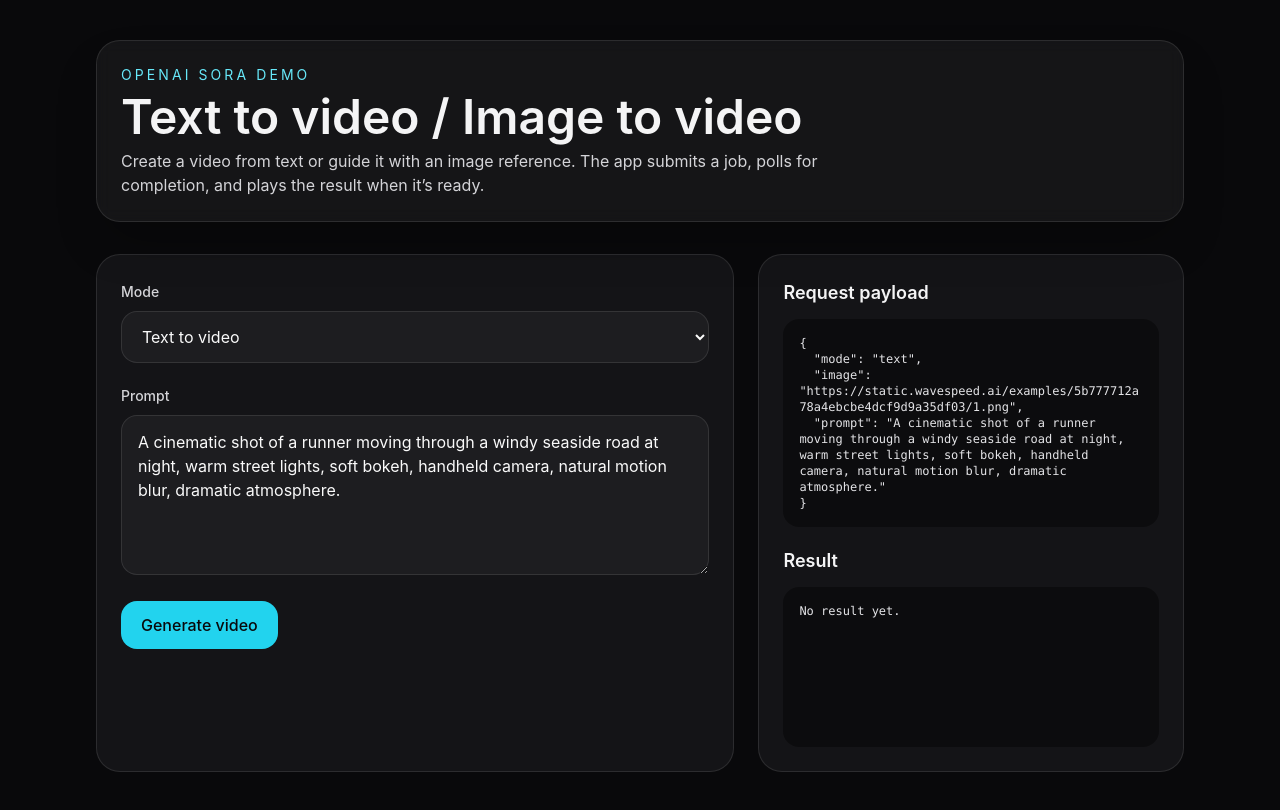
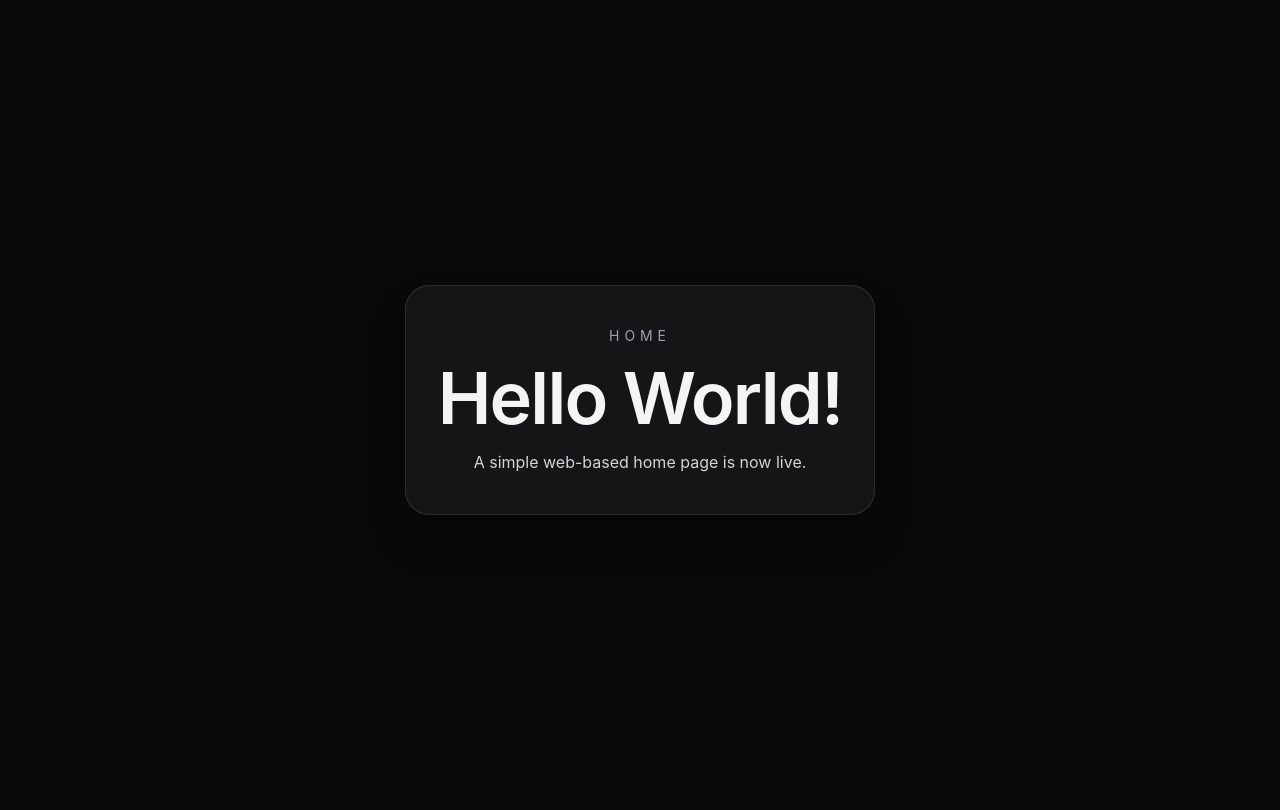
Before and after one commit to mavicair2tw/openai-tw-site, a Next.js app: page / in a window 1280 px wide. Built offline with nearby package versions, Linux system fonts and the light colour scheme.

Commit message:
Create Hello World home page

```diff
--- a/src/app/layout.tsx
+++ b/src/app/layout.tsx
@@ -2,8 +2,8 @@ import type { Metadata } from 'next';
 import '../styles/globals.css';
 
 export const metadata: Metadata = {
-  title: 'PlayfulSoundEngineer360',
-  description: 'Migration of the PlayfulSoundEngineer360 Google Sites home page.',
+  title: 'Hello World',
+  description: 'A simple web-based home page.',
 };
 
 export default function RootLayout({
--- a/src/app/page.tsx
+++ b/src/app/page.tsx
@@ -1,190 +1,13 @@
-'use client';
-
-import { FormEvent, useMemo, useState } from 'react';
-
-type ApiResponse = {
-  id?: string;
-  status?: string;
-  message?: string;
-  data?: {
-    id?: string;
-    status?: string;
-    progress?: number;
-    error?: { message?: string } | { code?: string; message?: string };
-  };
-  raw?: unknown;
-};
-
-const defaultPrompt =
-  'A cinematic shot of a runner moving through a windy seaside road at night, warm street lights, soft bokeh, handheld camera, natural motion blur, dramatic atmosphere.';
-
-function extractVideoUrl(payload: unknown): string | null {
-  if (!payload || typeof payload !== 'object') return null;
-  const obj = payload as any;
-  const candidates = [obj.url, obj.video_url, obj.content_url];
-  for (const candidate of candidates) {
-    if (typeof candidate === 'string' && candidate.startsWith('http')) return candidate;
-  }
-  const outputs = obj.outputs;
-  if (Array.isArray(outputs)) {
-    for (const item of outputs) {
-      if (typeof item === 'string' && item.startsWith('http')) return item;
-      if (item && typeof item === 'object') {
-        for (const key of ['url', 'video_url', 'content_url']) {
-          const value = item[key];
-          if (typeof value === 'string' && value.startsWith('http')) return value;
-        }
-      }
-    }
-  }
-  if (obj.data && typeof obj.data === 'object') return extractVideoUrl(obj.data);
-  return null;
-}
-
 export default function Home() {
-  const [mode, setMode] = useState<'text' | 'image'>('text');
-  const [image, setImage] = useState('https://static.wavespeed.ai/examples/5b777712a78a4ebcbe4dcf9d9a35df03/1.png');
-  const [prompt, setPrompt] = useState(defaultPrompt);
-  const [loading, setLoading] = useState(false);
-  const [polling, setPolling] = useState(false);
-  const [result, setResult] = useState<ApiResponse | null>(null);
-  const [videoUrl, setVideoUrl] = useState('');
-  const [error, setError] = useState('');
-
-  const payload = useMemo(() => ({ mode, image, prompt }), [image, mode, prompt]);
-
-  async function waitForVideo(jobResult: ApiResponse) {
-    const jobId = jobResult.data?.id || jobResult.id;
-    if (!jobId) return;
-
-    setPolling(true);
-    try {
-      for (let i = 0; i < 120; i += 1) {
-        const res = await fetch(`/api/video-status?id=${encodeURIComponent(jobId)}`);
-        const data = await res.json();
-        setResult(data);
-        const url = extractVideoUrl(data);
-        if (url) {
-          setVideoUrl(url);
-          return;
-        }
-        const status = (data?.data?.status || data?.status || '').toLowerCase();
-        if (['failed', 'canceled', 'cancelled'].includes(status)) {
-          setError(data?.data?.error?.message || data?.message || 'Video generation failed');
-          return;
-        }
-        await new Promise((resolve) => setTimeout(resolve, 5000));
-      }
-      setError('Timed out waiting for the video.');
-    } catch (err) {
-      setError(err instanceof Error ? err.message : 'Polling failed');
-    } finally {
-      setPolling(false);
-    }
-  }
-
-  async function handleSubmit(e: FormEvent<HTMLFormElement>) {
-    e.preventDefault();
-    setLoading(true);
-    setPolling(false);
-    setError('');
-    setResult(null);
-    setVideoUrl('');
-
-    try {
-      const response = await fetch('/api/video-create', {
-        method: 'POST',
-        headers: { 'Content-Type': 'application/json' },
-        body: JSON.stringify(payload),
-      });
-
-      const data = await response.json();
-      if (!response.ok) throw new Error(data?.message || data?.error || 'Request failed');
-      setResult(data);
-      await waitForVideo(data);
-    } catch (err) {
-      setError(err instanceof Error ? err.message : 'Something went wrong');
-    } finally {
-      setLoading(false);
-    }
-  }
-
   return (
-    <main className="min-h-screen bg-zinc-950 text-zinc-100">
-      <div className="mx-auto flex min-h-screen max-w-6xl flex-col gap-8 px-4 py-10 sm:px-6 lg:px-8">
-        <section className="space-y-4 rounded-3xl border border-white/10 bg-white/5 p-6 shadow-2xl shadow-black/30 backdrop-blur">
-          <div className="space-y-2">
-            <p className="text-sm uppercase tracking-[0.22em] text-cyan-300">OpenAI Sora demo</p>
-            <h1 className="text-3xl font-semibold sm:text-5xl">Text to video / Image to video</h1>
-            <p className="max-w-3xl text-sm leading-7 text-zinc-300 sm:text-base">
-              Create a video from text or guide it with an image reference. The app submits a job,
-              polls for completion, and plays the result when it’s ready.
-            </p>
-          </div>
-        </section>
-
-        <div className="grid gap-6 lg:grid-cols-[1.2fr_0.8fr]">
-          <form onSubmit={handleSubmit} className="space-y-5 rounded-3xl border border-white/10 bg-zinc-900/80 p-6">
-            <Field label="Mode">
-              <select className="input" value={mode} onChange={(e) => setMode(e.target.value as 'text' | 'image')}>
-                <option value="text">Text to video</option>
-                <option value="image">Image to video</option>
-              </select>
-            </Field>
-
-            {mode === 'image' ? (
-              <Field label="Image URL">
-                <input className="input" value={image} onChange={(e) => setImage(e.target.value)} />
-              </Field>
-            ) : null}
-
-            <Field label={mode === 'image' ? 'Prompt / motion guidance' : 'Prompt'}>
-              <textarea className="input min-h-40" value={prompt} onChange={(e) => setPrompt(e.target.value)} />
-            </Field>
-
-            <button
-              type="submit"
-              disabled={loading || polling}
-              className="rounded-2xl bg-cyan-400 px-5 py-3 font-medium text-zinc-950 transition hover:bg-cyan-300 disabled:cursor-not-allowed disabled:opacity-60"
-            >
-              {loading ? 'Generating…' : polling ? 'Waiting for video…' : 'Generate video'}
-            </button>
-
-            {error ? <p className="rounded-2xl border border-red-400/30 bg-red-500/10 p-4 text-sm text-red-200">{error}</p> : null}
-          </form>
-
-          <aside className="space-y-5 rounded-3xl border border-white/10 bg-zinc-900/80 p-6">
-            <div>
-              <h2 className="text-lg font-semibold">Request payload</h2>
-              <pre className="mt-3 overflow-auto rounded-2xl bg-black/40 p-4 text-xs text-zinc-200">{JSON.stringify(payload, null, 2)}</pre>
-            </div>
-
-            <div>
-              <h2 className="text-lg font-semibold">Result</h2>
-              <pre className="mt-3 min-h-40 overflow-auto rounded-2xl bg-black/40 p-4 text-xs text-zinc-200">{result ? JSON.stringify(result, null, 2) : 'No result yet.'}</pre>
-            </div>
-
-            {videoUrl ? (
-              <div>
-                <h2 className="text-lg font-semibold">Video</h2>
-                <video className="mt-3 w-full rounded-2xl" controls src={videoUrl} />
-                <a className="mt-2 block text-sm text-cyan-300 underline" href={videoUrl} target="_blank" rel="noreferrer">
-                  Open video in new tab
-                </a>
-              </div>
-            ) : null}
-          </aside>
-        </div>
+    <main className="flex min-h-screen items-center justify-center bg-zinc-950 px-6 text-zinc-100">
+      <div className="rounded-3xl border border-white/10 bg-white/5 px-8 py-10 text-center shadow-2xl shadow-black/30 backdrop-blur">
+        <p className="text-sm uppercase tracking-[0.35em] text-zinc-400">Home</p>
+        <h1 className="mt-4 text-5xl font-semibold tracking-tight sm:text-7xl">Hello World!</h1>
+        <p className="mt-4 text-sm leading-6 text-zinc-300 sm:text-base">
+          A simple web-based home page is now live.
+        </p>
       </div>
     </main>
   );
 }
-
-function Field({ label, children }: { label: string; children: React.ReactNode }) {
-  return (
-    <label className="block space-y-2">
-      <span className="text-sm font-medium text-zinc-300">{label}</span>
-      {children}
-    </label>
-  );
-}
```
